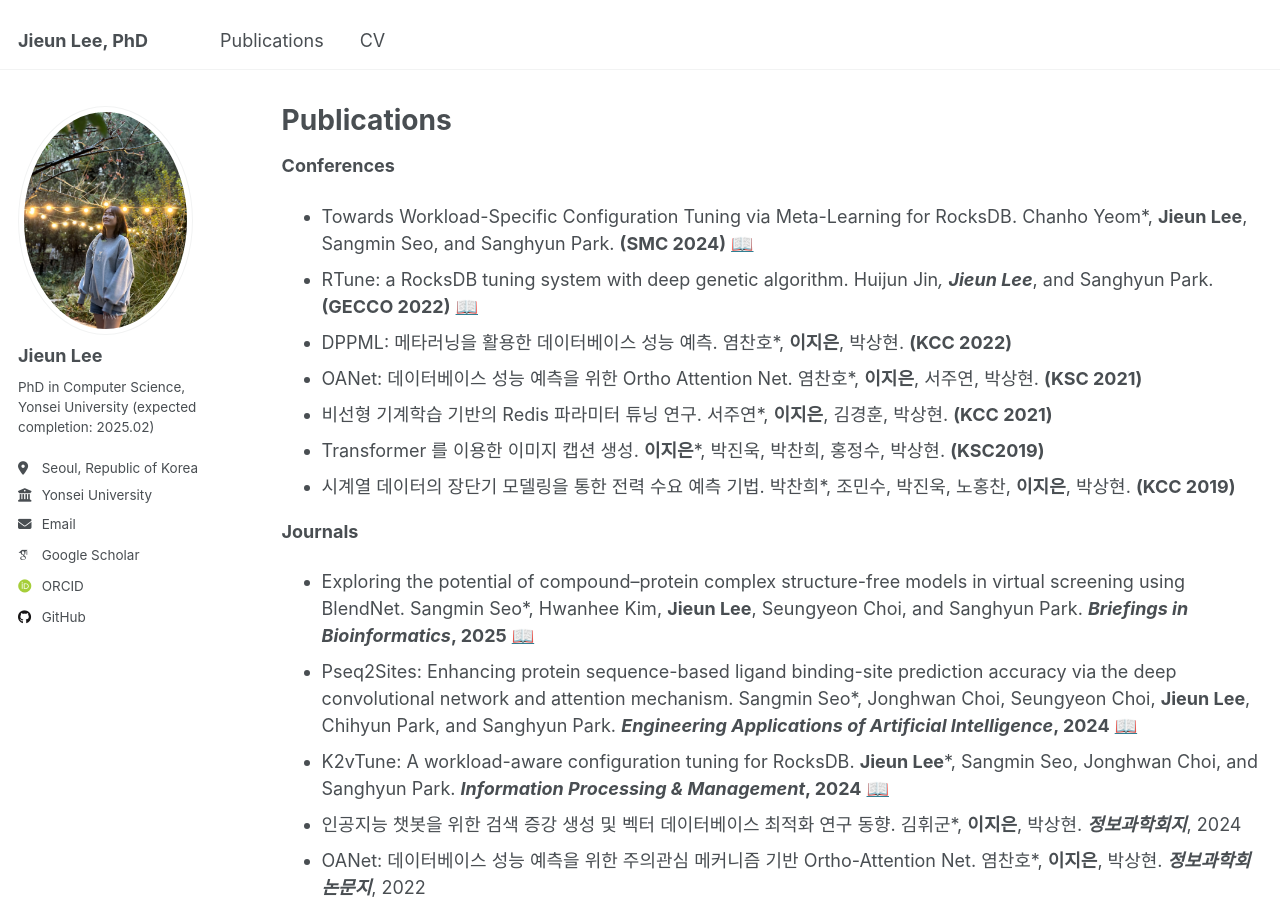
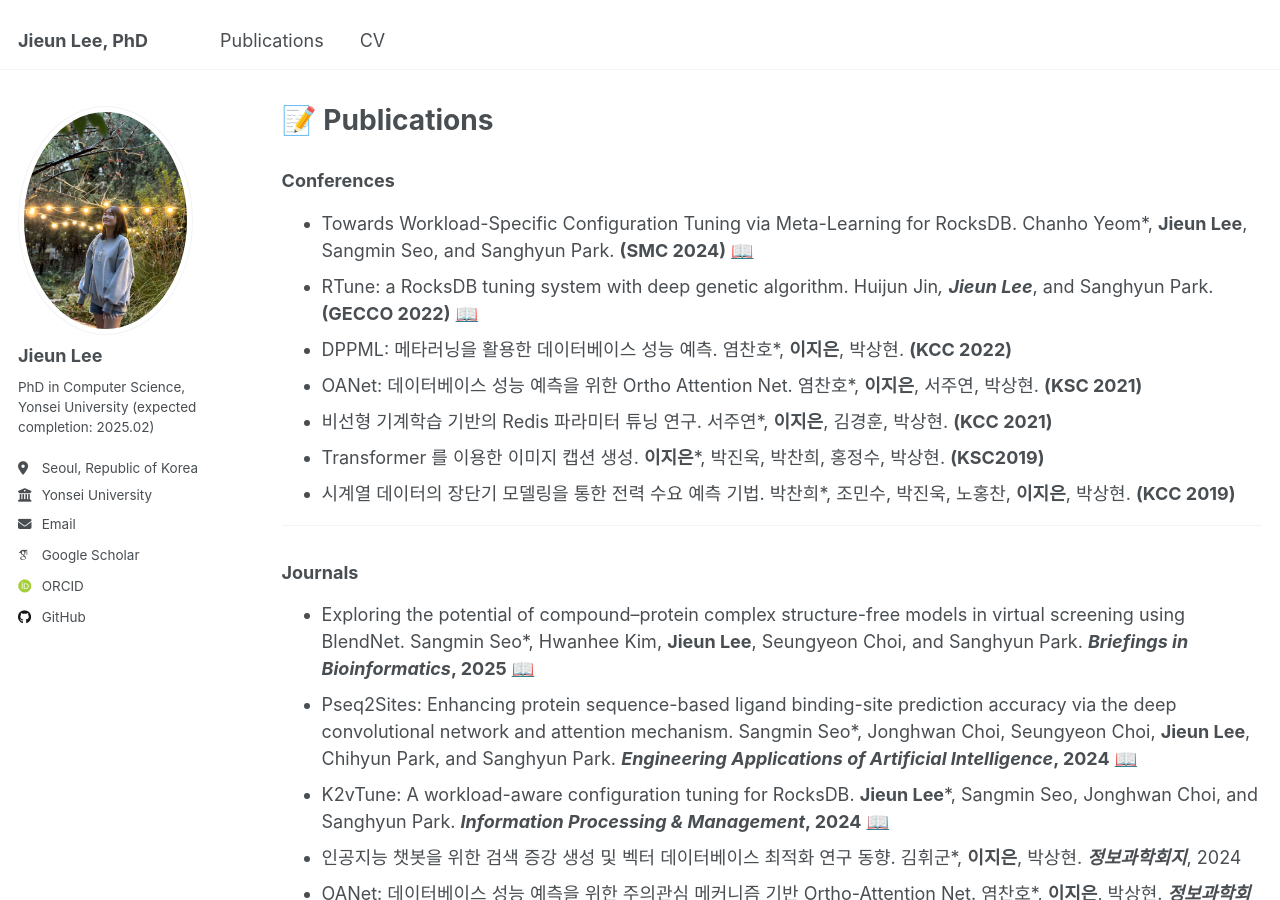
Before and after one commit to JIEUN-12/jieun-12.github.io, a Jekyll site: the page built from _pages/publications.md, in a window 1280 px wide and 900 px high. Built offline with Jekyll 4.4.1, drawn with Linux system fonts in a browser that asks for light colours; some web fonts are replaced.

```diff
--- a/_pages/publications.md
+++ b/_pages/publications.md
@@ -1,11 +1,11 @@
 ---
 layout: archive
-title: "Publications"
+title: "📝 Publications"
 permalink: /publications/
 author_profile: true
 ---
 
-**Conferences**
+### Conferences
 * Towards Workload-Specific Configuration Tuning via Meta-Learning for RocksDB. Chanho Yeom*, **Jieun Lee**, Sangmin Seo, and Sanghyun Park. **(SMC 2024)** [📖](https://doi.org/10.1109/SMC54092.2024.10831422)
 * RTune: a RocksDB tuning system with deep genetic algorithm. Huijun Jin*, **Jieun Lee***, and Sanghyun Park. **(GECCO 2022)** [📖](https://doi.org/10.1145/3512290.3528726)
 * DPPML: 메타러닝을 활용한 데이터베이스 성능 예측. 염찬호*, **이지은**, 박상현. **(KCC 2022)**
@@ -14,8 +14,8 @@ author_profile: true
 * Transformer 를 이용한 이미지 캡션 생성. **이지은***, 박진욱, 박찬희, 홍정수, 박상현. **(KSC2019)**
 * 시계열 데이터의 장단기 모델링을 통한 전력 수요 예측 기법. 박찬희*, 조민수, 박진욱, 노홍찬, **이지은**, 박상현. **(KCC 2019)**
 
-
-**Journals**
+-----------------------
+### Journals
 * Exploring the potential of compound–protein complex structure-free models in virtual screening using BlendNet. Sangmin Seo*, Hwanhee Kim, **Jieun Lee**, Seungyeon Choi, and Sanghyun Park. **_Briefings in Bioinformatics_, 2025** [📖](https://doi.org/10.1093/bib/bbae712)
 * Pseq2Sites: Enhancing protein sequence-based ligand binding-site prediction accuracy via the deep convolutional network and attention mechanism. Sangmin Seo*, Jonghwan Choi, Seungyeon Choi, **Jieun Lee**, Chihyun Park, and Sanghyun Park. **_Engineering Applications of Artificial Intelligence_, 2024** [📖](https://doi.org/10.1016/j.engappai.2023.107257)
 * K2vTune: A workload-aware configuration tuning for RocksDB. **Jieun Lee***, Sangmin Seo, Jonghwan Choi, and Sanghyun Park. **_Information Processing & Management_, 2024** [📖](https://doi.org/10.1016/j.ipm.2023.103567)
```
